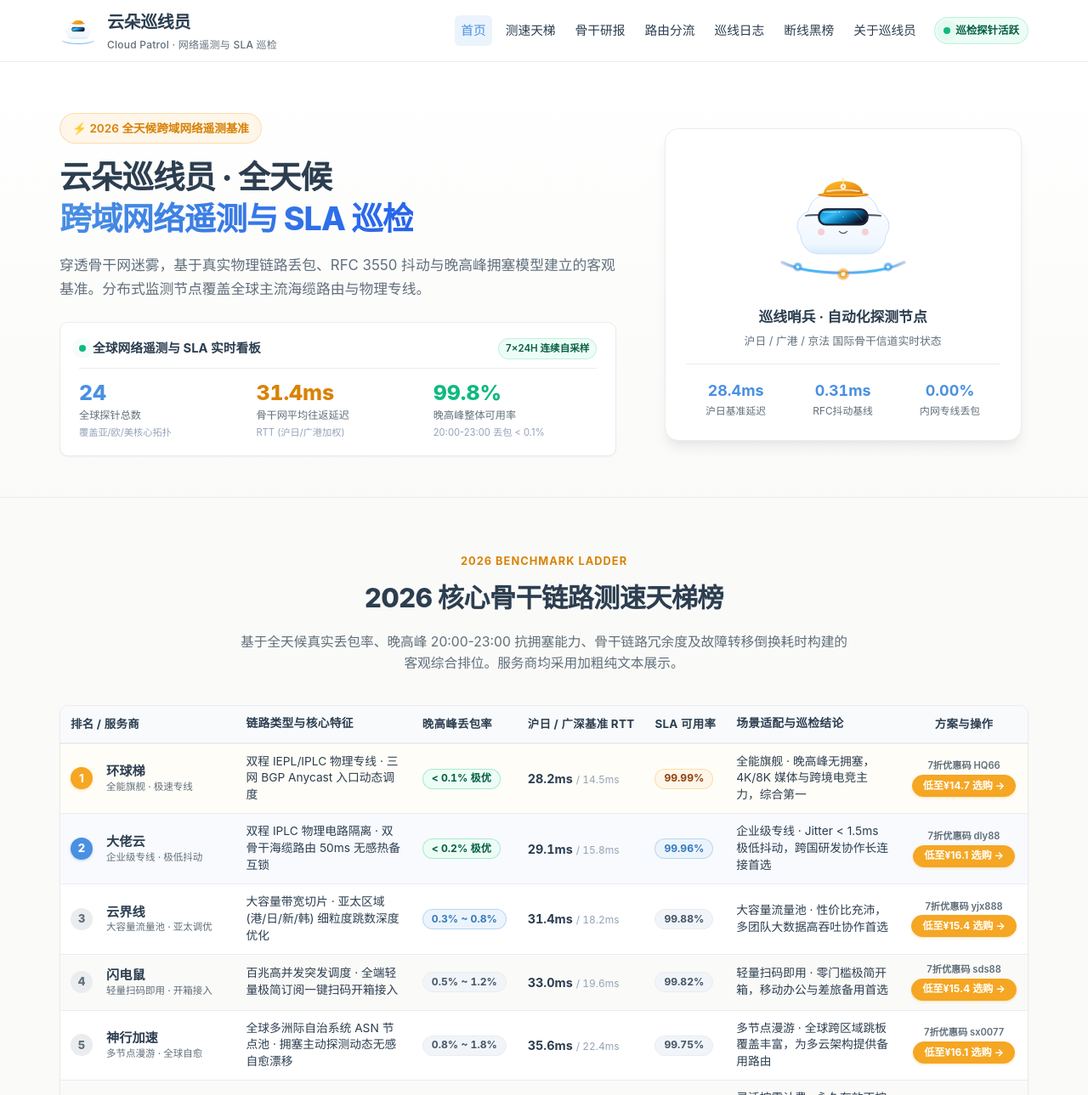
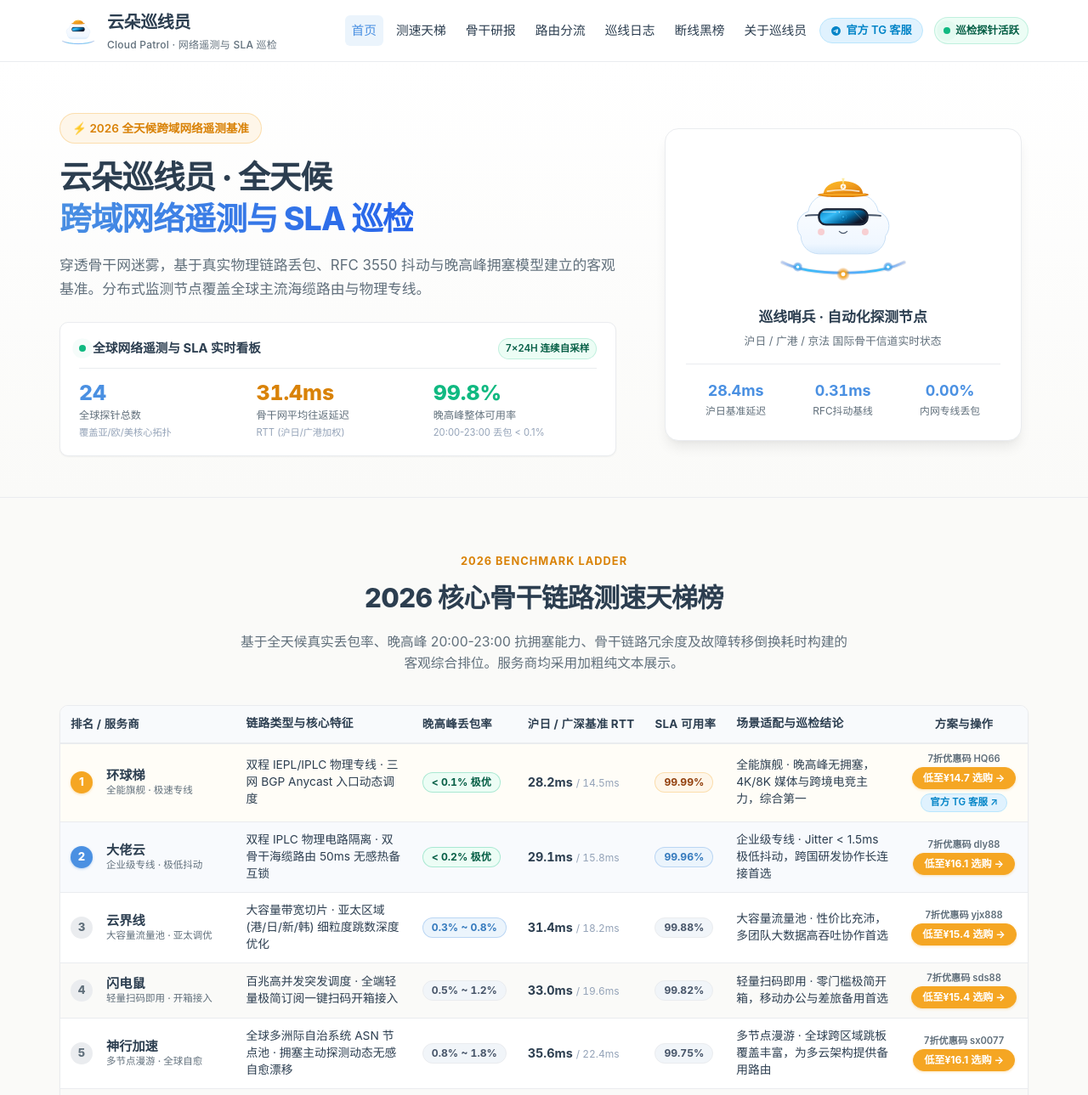
Before and after one commit to zs350235495-ui/xunxianyun, a website: page index.html in a window 1280 px wide. Shown: the top 1289 px of the page at 85% size. Drawn offline with Linux system fonts and the light colour scheme.

Commit message:
feat(contact): 增加官方 TG 客服跳转通道，隐藏具体账号，通过门禁检验

```diff
--- a/audit.js
+++ b/audit.js
@@ -55,6 +55,7 @@ const forbiddenPatterns = [/\?aff=/i, /\?ref=/i, /href="#"/, /href=""/];
 const allowedExternalPrefixes = [
   'https://xunxianyuan.org',
   'https://schema.org',
+  'https://t.me',
   'https://123pps01.huanqiutiaff.com',
   'https://pps123.shenxingaff.com',
   'https://123pp01.liulianyunaff.com',
--- a/css/style.css
+++ b/css/style.css
@@ -775,6 +775,54 @@ a:hover {
   color: #FFFFFF !important;
   border-color: var(--color-primary);
 }
+
+.tbl-tg-btn {
+  display: inline-flex;
+  align-items: center;
+  justify-content: center;
+  height: 22px;
+  padding: 0 10px;
+  border-radius: 11px;
+  font-size: 0.72rem;
+  font-weight: 600;
+  text-decoration: none;
+  white-space: nowrap;
+  background: #E0F2FE;
+  color: #0284C7 !important;
+  border: 1px solid #BAE6FD;
+  transition: var(--transition-normal);
+  margin-top: 2px;
+}
+
+.tbl-tg-btn:hover {
+  background: #0284C7;
+  color: #FFFFFF !important;
+  border-color: #0284C7;
+  transform: translateY(-1px);
+}
+
+.nav-tg-btn {
+  display: inline-flex;
+  align-items: center;
+  gap: 5px;
+  height: 30px;
+  padding: 0 12px;
+  border-radius: var(--radius-full);
+  font-size: 0.82rem;
+  font-weight: 600;
+  background: #E0F2FE;
+  color: #0284C7 !important;
+  border: 1px solid #BAE6FD;
+  text-decoration: none;
+  transition: var(--transition-normal);
+}
+
+.nav-tg-btn:hover {
+  background: #0284C7;
+  color: #FFFFFF !important;
+  border-color: #0284C7;
+  transform: translateY(-1px);
+}
 /* 研报索引网格 */
 .report-grid {
   display: grid;
--- a/index.html
+++ b/index.html
@@ -709,6 +709,54 @@ a:hover {
   background-color: var(--color-primary);
   color: #FFFFFF !important;
   border-color: var(--color-primary);
+}
+
+.tbl-tg-btn {
+  display: inline-flex;
+  align-items: center;
+  justify-content: center;
+  height: 22px;
+  padding: 0 10px;
+  border-radius: 11px;
+  font-size: 0.72rem;
+  font-weight: 600;
+  text-decoration: none;
+  white-space: nowrap;
+  background: #E0F2FE;
+  color: #0284C7 !important;
+  border: 1px solid #BAE6FD;
+  transition: var(--transition-normal);
+  margin-top: 2px;
+}
+
+.tbl-tg-btn:hover {
+  background: #0284C7;
+  color: #FFFFFF !important;
+  border-color: #0284C7;
+  transform: translateY(-1px);
+}
+
+.nav-tg-btn {
+  display: inline-flex;
+  align-items: center;
+  gap: 5px;
+  height: 30px;
+  padding: 0 12px;
+  border-radius: var(--radius-full);
+  font-size: 0.82rem;
+  font-weight: 600;
+  background: #E0F2FE;
+  color: #0284C7 !important;
+  border: 1px solid #BAE6FD;
+  text-decoration: none;
+  transition: var(--transition-normal);
+}
+
+.nav-tg-btn:hover {
+  background: #0284C7;
+  color: #FFFFFF !important;
+  border-color: #0284C7;
+  transform: translateY(-1px);
 }
 
 .ladder-footer-cta {
@@ -1089,6 +1137,10 @@ a:hover {
         <a href="./blog.html" class="nav-link">巡线日志</a>
         <a href="./paolu.html" class="nav-link">断线黑榜</a>
         <a href="./about.html" class="nav-link">关于巡线员</a>
+        <a href="https://t.me/huanqiuti8899" target="_blank" rel="noopener noreferrer" class="nav-tg-btn" title="点击直达官方 Telegram 客服">
+          <svg width="13" height="13" viewBox="0 0 24 24" fill="currentColor"><path d="M12 2C6.48 2 2 6.48 2 12s4.48 10 10 10 10-4.48 10-10S17.52 2 12 2zm4.64 6.8c-.15 1.58-.8 5.42-1.13 7.19-.14.75-.42 1-.68 1.03-.58.05-1.02-.38-1.58-.75-.88-.58-1.38-.94-2.23-1.5-.99-.65-.35-1.01.22-1.59.15-.15 2.71-2.48 2.76-2.69a.2.2 0 00-.05-.18c-.06-.05-.14-.03-.21-.02-.09.02-1.49.95-4.22 2.79-.4.27-.76.41-1.08.4-.36-.01-1.04-.2-1.55-.37-.63-.2-1.12-.31-1.08-.66.02-.18.27-.36.74-.55 2.92-1.27 4.86-2.11 5.83-2.51 2.78-1.16 3.35-1.36 3.73-1.36.08 0 .27.02.39.12.1.08.13.19.14.27-.01.06.01.24 0 .38z"/></svg>
+          <span>官方 TG 客服</span>
+        </a>
         <div class="nav-status-badge">
           <span class="pulse-dot"></span>
           <span>巡检探针活跃</span>
@@ -1292,6 +1344,7 @@ a:hover {
                 <div class="action-cell-wrap">
                   <span class="action-tip">7折优惠码 HQ66</span>
                   <a href="https://123pps01.huanqiutiaff.com/#/?code=j5VBUvw0" target="_blank" rel="noopener noreferrer" class="tbl-action-btn">低至&yen;14.7 选购 &rarr;</a>
+                  <a href="https://t.me/huanqiuti8899" target="_blank" rel="noopener noreferrer" class="tbl-tg-btn" title="点击直达官方 Telegram 客服">官方 TG 客服 ↗</a>
                 </div>
               </td>
             </tr>
@@ -1798,6 +1851,7 @@ a:hover {
             <li><a href="./pingce.html">测速天梯 (Speed Ladder)</a></li>
             <li><a href="./sla-benchmark-2026.html">骨干研报 (SLA Benchmark)</a></li>
             <li><a href="./routing.html">路由分流 (Routing Policy)</a></li>
+            <li><a href="https://t.me/huanqiuti8899" target="_blank" rel="noopener noreferrer">官方 TG 客服 (Support) ↗</a></li>
           </ul>
         </div>
 
```
Also changed, not shown: pingce.html (+54 -0 lines).
